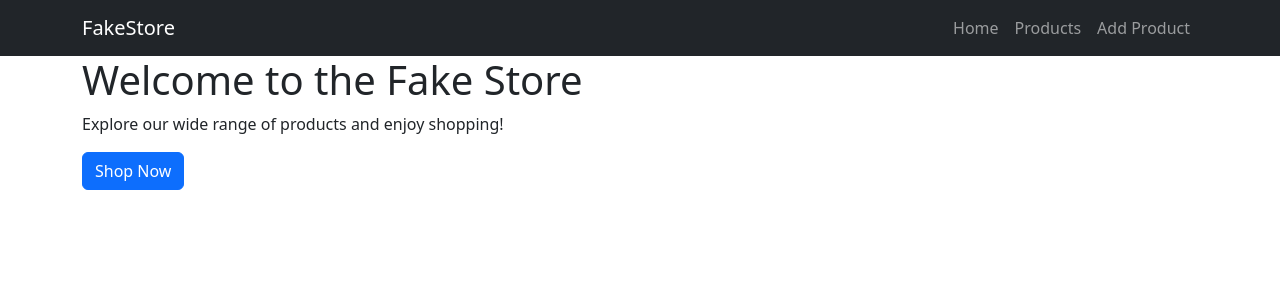
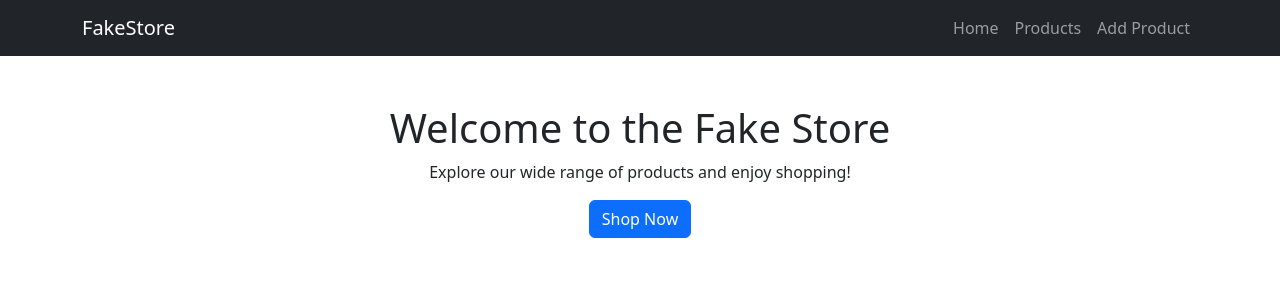
Before and after one commit to coding-cryptid/fake-store-app, a React (Vite) app in the folder fakestore-app/: page / in a window 1280 px wide. Shown: the top 300 px of the page. Built offline with nearby package versions, Linux system fonts and the light colour scheme.

Commit message:
Fixed typo in bootstrap styling

```diff
--- a/fakestore-app/src/pages/Home.jsx
+++ b/fakestore-app/src/pages/Home.jsx
@@ -3,7 +3,7 @@ import { Link } from 'react-router-dom';
 
 function Home() {
     return (
-        <Container className="text-centermt-5">
+        <Container className="text-center mt-5">
             <h1>Welcome to the Fake Store</h1>
             <p>Explore our wide range of products and enjoy shopping!</p>
             <Button as={Link} to="/products" variant="primary">Shop Now</Button>
```
